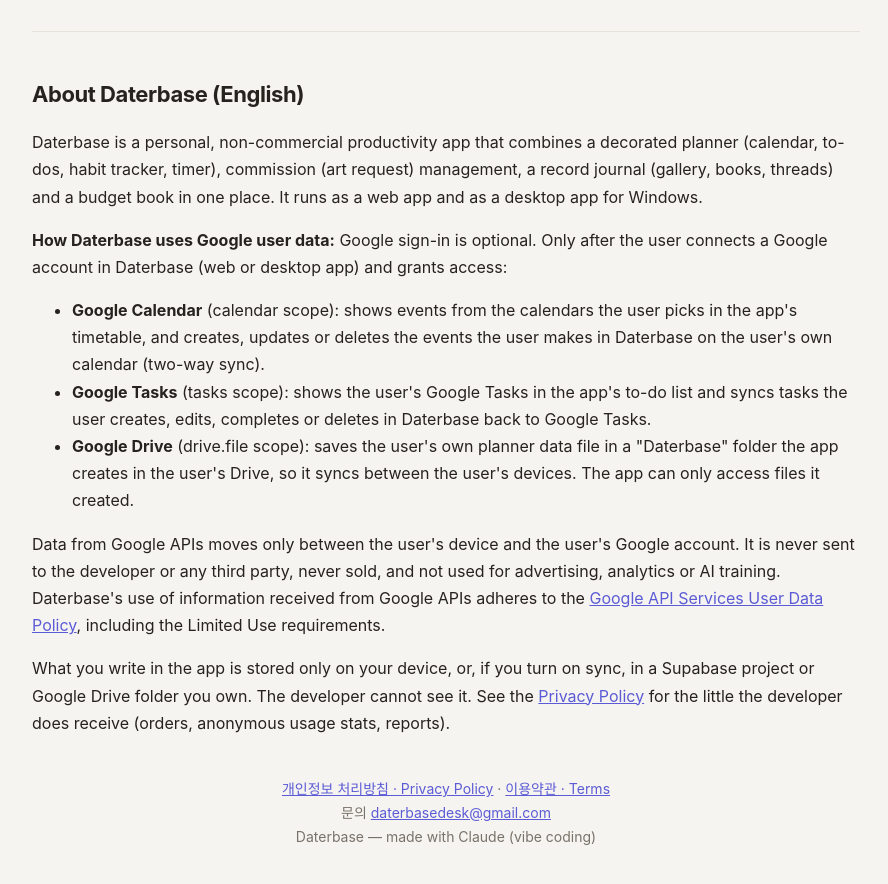
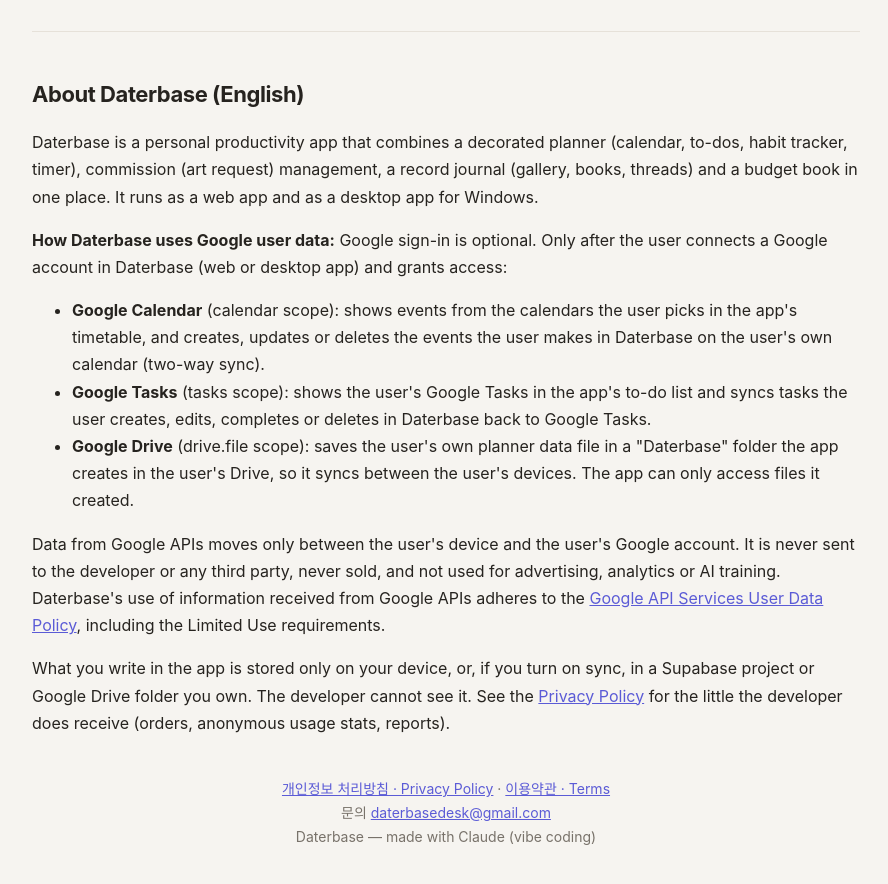
Before and after one commit to daterbase/home, a plain HTML site: page index.html in a window 1280 px wide. Shown: the part 1240-2124 px from the top of the page, without its empty margins (194-1082 px from the left). Drawn offline with Linux system fonts and the light colour scheme.

Commit message:
소개 페이지: non-commercial 표현 삭제 (#2)
Claude-Session: https://claude.ai/code/session_01Eyj7ZXAERzF9ZBYUXgujxu

Co-authored-by: Daterbase <noreply@daterbase.net>
Co-authored-by: Claude Opus 5.5 <noreply@anthropic.com>

```diff
--- a/index.html
+++ b/index.html
@@ -50,7 +50,7 @@ footer{margin-top:40px;text-align:center;color:var(--mut);font-size:14px}
 
 <section class="en" lang="en">
   <h2>About Daterbase (English)</h2>
-  <p>Daterbase is a personal, non-commercial productivity app that combines a decorated planner (calendar, to-dos, habit tracker, timer), commission (art request) management, a record journal (gallery, books, threads) and a budget book in one place. It runs as a web app and as a desktop app for Windows.</p>
+  <p>Daterbase is a personal productivity app that combines a decorated planner (calendar, to-dos, habit tracker, timer), commission (art request) management, a record journal (gallery, books, threads) and a budget book in one place. It runs as a web app and as a desktop app for Windows.</p>
   <p><b>How Daterbase uses Google user data:</b> Google sign-in is optional. Only after the user connects a Google account in Daterbase (web or desktop app) and grants access:</p>
   <ul>
     <li><b>Google Calendar</b> (calendar scope): shows events from the calendars the user picks in the app's timetable, and creates, updates or deletes the events the user makes in Daterbase on the user's own calendar (two-way sync).</li>
```
